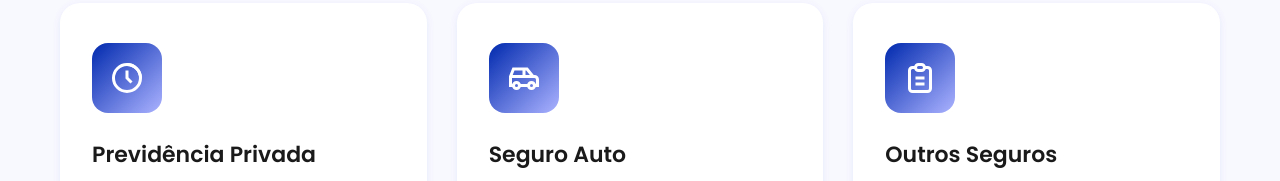
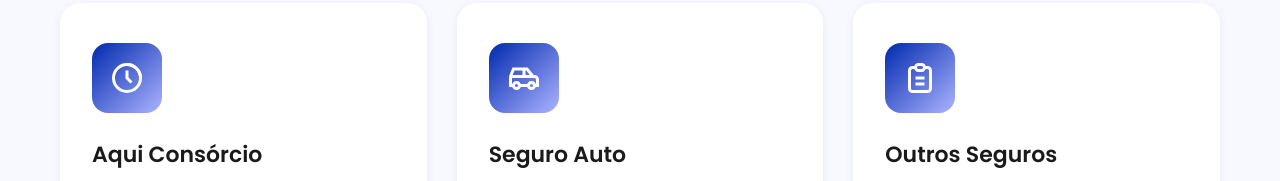
Before and after one commit to diogotw/gf_seguros_website, a plain HTML site: page index.html in a window 1280 px wide. Shown: the part 2320-2501 px from the top of the page. Drawn offline with Linux system fonts and the light colour scheme.

Commit message:
preparação pra alteração no consórcio

```diff
--- a/index.html
+++ b/index.html
@@ -225,7 +225,7 @@
                             <path d="M12 3a9 9 0 0 1 9 9"></path>
                         </svg>
                     </div>
-                    <h3 class="servico__titulo">Previdência Privada</h3>
+                    <h3 class="servico__titulo">Aqui Consórcio</h3>
                     <p class="servico__descricao">Garanta seu futuro e da sua família com planos ajustados às suas
                         necessidades.</p>
                 </div>
```
